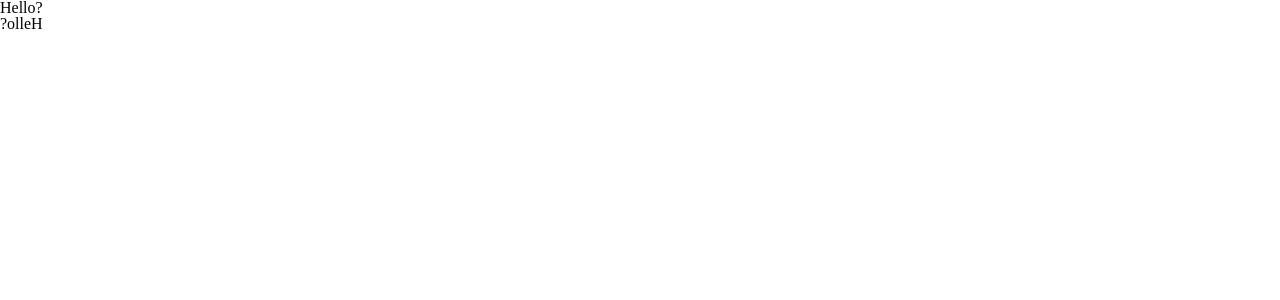
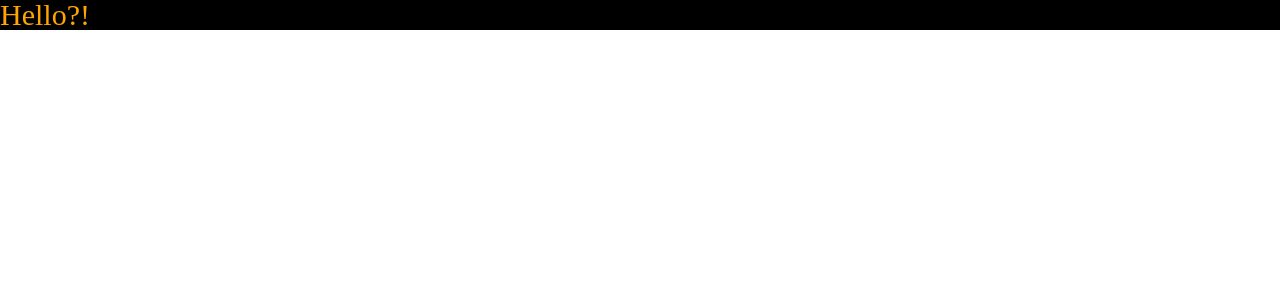
Before and after one commit to SungbinYang/Vue.js, a Vue app in the folder vue-templete-syntax/: page / in a window 1280 px wide. Shown: the top 300 px of the page. Built offline with nearby package versions, Linux system fonts and the light colour scheme; the HTML template or start-up script is replaced by a standard one.

Commit message:
클래스와 스타일 바인딩
클래스와 스타일 바인딩

```diff
--- a/vue-templete-syntax/src/App.vue
+++ b/vue-templete-syntax/src/App.vue
@@ -1,34 +1,28 @@
 <template>
-  <h1 @click="changeMessage">
-    {{ msg }}
+  <h1
+    :style="[fontStyle, backgroundStyle]"
+    @click="changeStyle">
+    Hello?!
   </h1>
-  <h1>{{ reversedMessage }}</h1>
 </template>
 
 <script>
 export default {
   data() {
     return {
-      // Getter, Setter 둘다 사용 가능
-      msg: 'Hello?'
-    }
-  },
-  computed: {
-    reversedMessage() {
-      return this.msg.split('').reverse().join(''); // Getter
-    }
-  },
-  watch: { // 원본의 데이터뿐만 아니라 computed된 데이터도 감시를 할수 있다. 또한 this를 사용하지 않고 매개변수로 값을 받을수도 있다.
-    msg(newValue) {
-      console.log('msg: ', newValue); // Good!
-    },
-    reversedMessage(newValue) {
-      console.log('reversedMessage: ', newValue);
+      fontStyle: {
+        color: 'orange',
+        fontSize: '30px'
+      },
+      backgroundStyle: {
+        backgroundColor: 'black'
+      }
     }
   },
   methods: {
-    changeMessage() {
-      this.msg = 'Good!';
+    changeStyle() {
+      this.fontStyle.color = 'red';
+      this.fontStyle.fontSize = '50px';
     }
   }
 }
```
